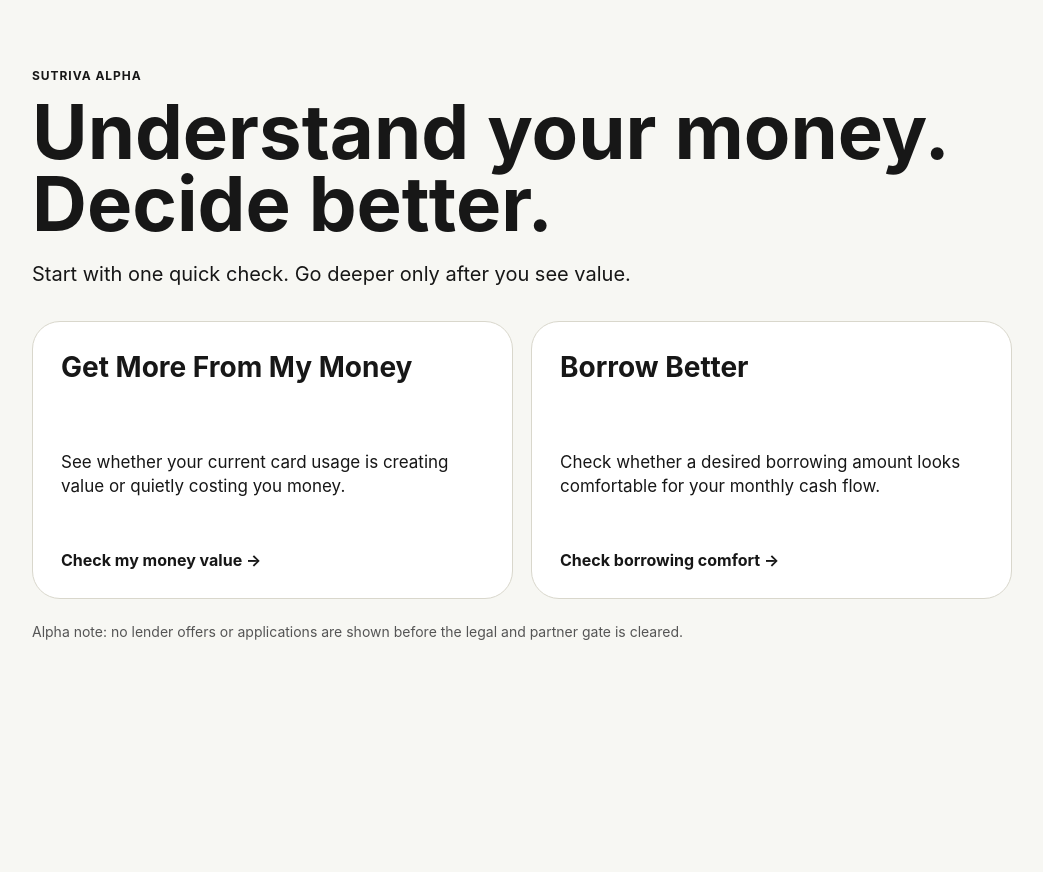
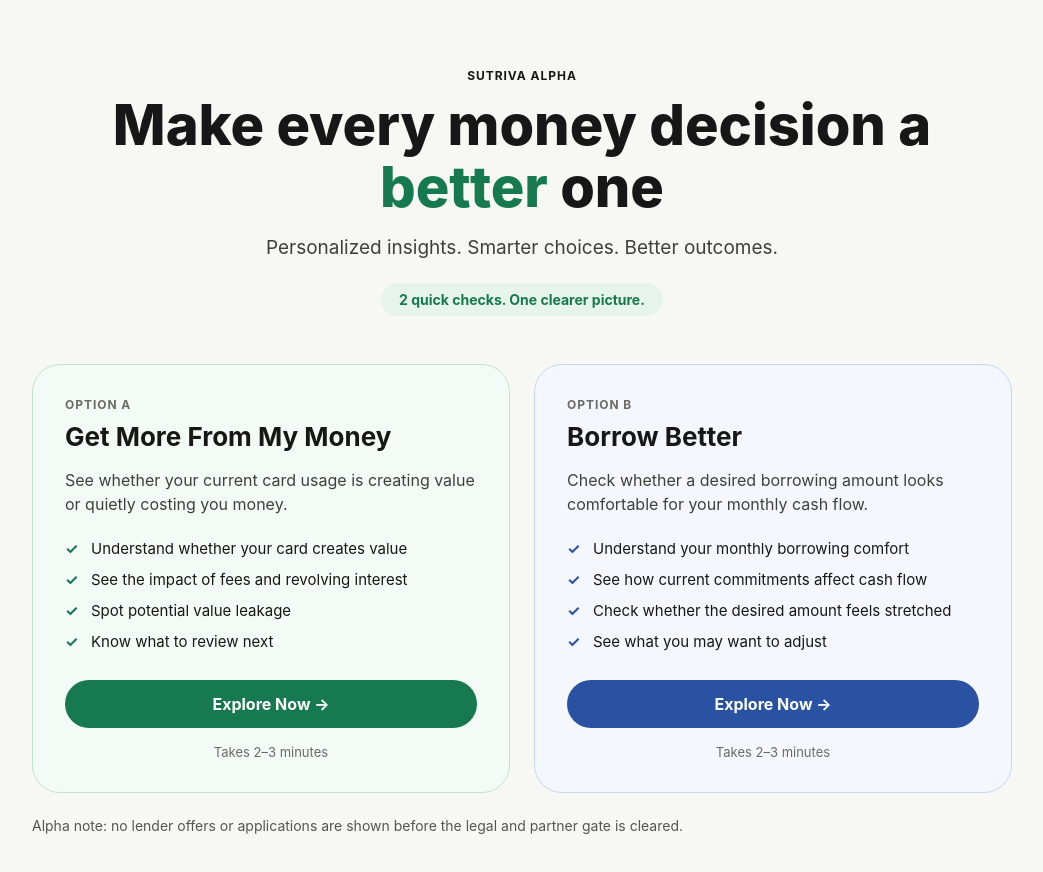
Before and after one commit to agrodhara/SUTRIVA, a Next.js app in the folder apps/pwa/: page / in a window 1280 px wide. Shown: the top 872 px of the page, without its empty margins (118-1161 px from the left). Before the commit the page ends 800 px from the top, so only its background shows below. Built offline with nearby package versions, Linux system fonts and the light colour scheme; no server answers.

Commit message:
UX addendum: refresh home page visual hierarchy per reference image
Co-authored-by: agrodhara <210171781+agrodhara@users.noreply.github.com>

```diff
--- a/apps/pwa/app/page.tsx
+++ b/apps/pwa/app/page.tsx
@@ -5,26 +5,45 @@ export default function Home() {
     <main className="shell">
       <section className="hero">
         <p className="eyebrow">Sutriva Alpha</p>
-        <h1>Understand your money. Decide better.</h1>
-        <p className="lede">
-          Start with one quick check. Go deeper only after you see value.
-        </p>
+        <h1>
+          Make every money decision a <span className="highlight">better</span> one
+        </h1>
+        <p className="lede">Personalized insights. Smarter choices. Better outcomes.</p>
+        <p className="heroTag">2 quick checks. One clearer picture.</p>
       </section>
 
       <section className="doors" aria-label="Product journeys">
         <DoorCard
+          optionLabel="OPTION A"
           title="Get More From My Money"
           description="See whether your current card usage is creating value or quietly costing you money."
+          benefits={[
+            "Understand whether your card creates value",
+            "See the impact of fees and revolving interest",
+            "Spot potential value leakage",
+            "Know what to review next",
+          ]}
+          timeEstimate="Takes 2–3 minutes"
           href="/money-value"
-          cta="Check my money value"
+          cta="Explore Now"
           journey="money_value"
+          accent="moneyValue"
         />
         <DoorCard
+          optionLabel="OPTION B"
           title="Borrow Better"
           description="Check whether a desired borrowing amount looks comfortable for your monthly cash flow."
+          benefits={[
+            "Understand your monthly borrowing comfort",
+            "See how current commitments affect cash flow",
+            "Check whether the desired amount feels stretched",
+            "See what you may want to adjust",
+          ]}
+          timeEstimate="Takes 2–3 minutes"
           href="/borrow-better"
-          cta="Check borrowing comfort"
+          cta="Explore Now"
           journey="comfortable_borrowing"
+          accent="borrowBetter"
         />
       </section>
 
--- a/apps/pwa/app/styles.css
+++ b/apps/pwa/app/styles.css
@@ -13,7 +13,10 @@ body { margin: 0; }
   padding: 56px 20px;
 }
 
-.hero { margin-bottom: 32px; }
+.hero {
+  margin-bottom: 48px;
+  text-align: center;
+}
 
 .eyebrow {
   letter-spacing: 0.08em;
@@ -23,39 +26,122 @@ body { margin: 0; }
 }
 
 h1 {
-  font-size: clamp(42px, 8vw, 76px);
-  line-height: 0.95;
-  margin: 0;
+  font-size: clamp(36px, 6vw, 56px);
+  line-height: 1.1;
+  margin: 12px 0 16px;
+  font-weight: 800;
+}
+
+h1 .highlight {
+  color: #16794f;
 }
 
 .lede {
   max-width: 640px;
-  font-size: 20px;
+  margin: 0 auto;
+  font-size: 19px;
   line-height: 1.5;
+  color: #40403a;
+}
+
+.heroTag {
+  display: inline-block;
+  margin: 20px auto 0;
+  padding: 8px 18px;
+  border-radius: 999px;
+  background: #e6f4ec;
+  color: #16794f;
+  font-size: 14px;
+  font-weight: 700;
 }
 
 .doors {
   display: grid;
   grid-template-columns: repeat(2, minmax(0, 1fr));
-  gap: 18px;
+  gap: 24px;
 }
 
 .doorCard {
   min-height: 220px;
   border: 1px solid #d9d7cc;
   border-radius: 28px;
-  padding: 28px;
+  padding: 32px;
   background: #ffffff;
   color: inherit;
-  text-decoration: none;
   display: flex;
   flex-direction: column;
-  justify-content: space-between;
+  gap: 4px;
 }
 
-.doorCard h2 { font-size: 28px; margin: 0 0 14px; }
-.doorCard p { font-size: 17px; line-height: 1.45; margin: 0; }
-.doorCard span { font-weight: 700; }
+.doorCard--moneyValue { border-color: #bfe3cd; background: #f4fbf6; }
+.doorCard--borrowBetter { border-color: #c6d6f2; background: #f4f7fd; }
+
+.doorCard__option {
+  letter-spacing: 0.08em;
+  text-transform: uppercase;
+  font-size: 12px;
+  font-weight: 700;
+  color: #6b6b63;
+  margin: 0 0 6px;
+}
+
+.doorCard h2 { font-size: 26px; margin: 0 0 12px; line-height: 1.15; }
+
+.doorCard__description {
+  font-size: 16px;
+  line-height: 1.5;
+  margin: 0 0 18px;
+  color: #40403a;
+}
+
+.doorCard__benefits {
+  list-style: none;
+  margin: 0 0 24px;
+  padding: 0;
+  display: grid;
+  gap: 10px;
+  flex-grow: 1;
+}
+
+.doorCard__benefits li {
+  font-size: 15px;
+  line-height: 1.4;
+  padding-left: 26px;
+  position: relative;
+}
+
+.doorCard__benefits li::before {
+  content: "✓";
+  position: absolute;
+  left: 0;
+  font-weight: 700;
+  color: #16794f;
+}
+
+.doorCard--borrowBetter .doorCard__benefits li::before {
+  color: #2952a3;
+}
+
+.doorCard__cta {
+  display: inline-block;
+  text-align: center;
+  font-size: 16px;
+  font-weight: 700;
+  padding: 14px 20px;
+  border-radius: 999px;
+  text-decoration: none;
+  color: #ffffff;
+  background: #16794f;
+}
+
+.doorCard--borrowBetter .doorCard__cta { background: #2952a3; }
+
+.doorCard__time {
+  margin: 12px 0 0;
+  font-size: 13px;
+  color: #6b6b63;
+  text-align: center;
+}
 
 .guardrail {
   margin-top: 24px;
--- a/apps/pwa/components/DoorCard.tsx
+++ b/apps/pwa/components/DoorCard.tsx
@@ -3,19 +3,42 @@
 import { Journey, trackEvent } from "../lib/api";
 
 type DoorCardProps = {
+  optionLabel: string;
   title: string;
   description: string;
+  benefits: string[];
+  timeEstimate: string;
   href: string;
   cta: string;
   journey: Journey;
+  accent: "moneyValue" | "borrowBetter";
 };
 
-export function DoorCard({ title, description, href, cta, journey }: DoorCardProps) {
+export function DoorCard({
+  optionLabel,
+  title,
+  description,
+  benefits,
+  timeEstimate,
+  href,
+  cta,
+  journey,
+  accent,
+}: DoorCardProps) {
   return (
-    <a className="doorCard" href={href} onClick={() => trackEvent("door_selected", journey)}>
+    <div className={`doorCard doorCard--${accent}`}>
+      <p className="doorCard__option">{optionLabel}</p>
       <h2>{title}</h2>
-      <p>{description}</p>
-      <span>{cta} →</span>
-    </a>
+      <p className="doorCard__description">{description}</p>
+      <ul className="doorCard__benefits">
+        {benefits.map((benefit) => (
+          <li key={benefit}>{benefit}</li>
+        ))}
+      </ul>
+      <a className="doorCard__cta" href={href} onClick={() => trackEvent("door_selected", journey)}>
+        {cta} →
+      </a>
+      <p className="doorCard__time">{timeEstimate}</p>
+    </div>
   );
 }
```
